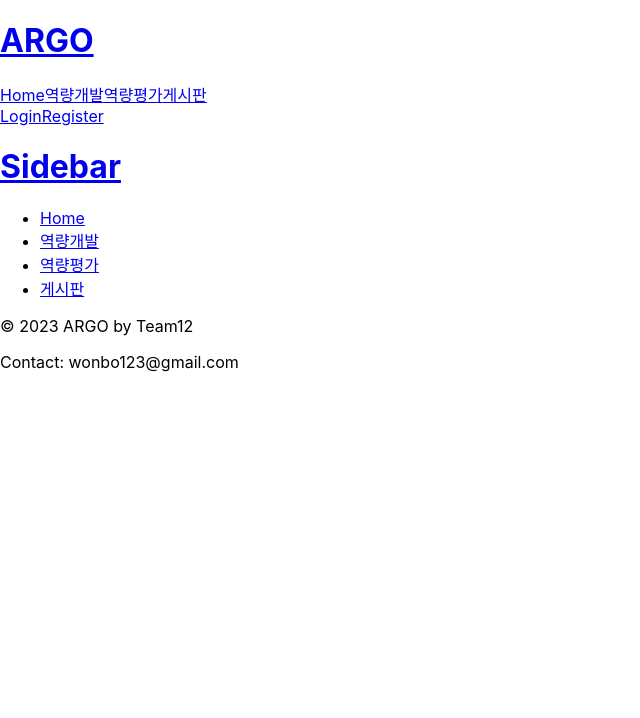
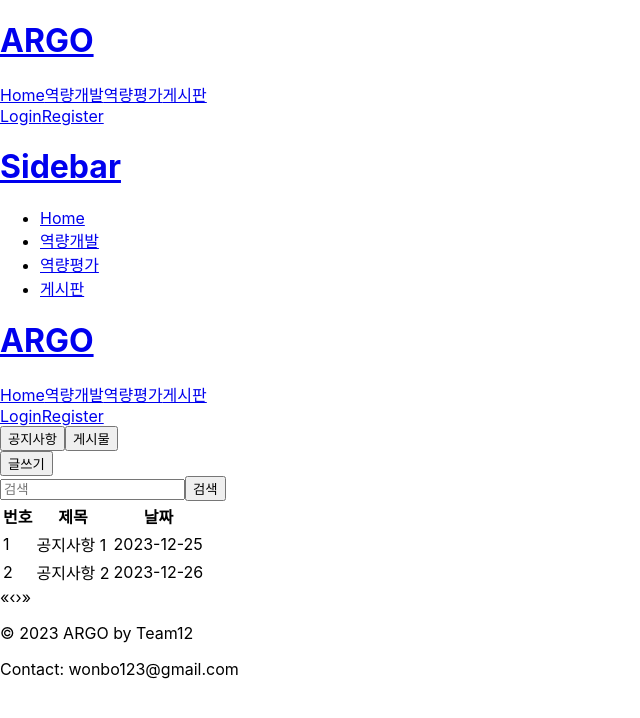
Before and after one commit to bonbi0604/argo, a React (Create React App) app in the folder frontend/: page /dashboard in a window 1280 px wide. Shown: the top 718 px of the page, without its empty margins (0-640 px from the left). Built offline with nearby package versions, Linux system fonts and the light colour scheme.

Commit message:
app.js에 Dashboard추가, 게시판, 게시글에 따른 페이지 생성

```diff
--- a/frontend/src/App.js
+++ b/frontend/src/App.js
@@ -11,6 +11,7 @@ import Home from "./views/homePage"
 import Login from "./views/loginPage"
 import Register from "./views/registerPage"
 import ProtectedPage from "./views/protectedPage"
+import Dashboard from "./views/Dashboard"
 
 function App() {
   return (
@@ -22,6 +23,7 @@ function App() {
           <Routes>
             <Route path="/login"  element={<Login />} />
             <Route path="/register" element={<Register />} />
+            <Route path="/dashboard" element={<Dashboard />} />
             <Route path="/" element={<Home />} />
           </Routes>
         </AuthProvider>
--- /dev/null
+++ b/frontend/src/components/NoticeBoard.js
@@ -0,0 +1,71 @@
+import React, { useState } from 'react';
+
+const NoticeBoard = () => {
+    const [selectedTab, setSelectedTab] = useState('notices'); // 선택된 탭 상태
+
+    // 공지사항과 게시물 데이터
+    const notices = [
+        { board_no: 1, id: 1, title: '공지사항 1', content: '관리자가 작성한 공지사항입니다.', timestamp: '2023-12-25' },
+        { board_no: 2, id: 2, title: '공지사항 2', content: '관리자가 작성한 공지사항입니다.', timestamp: '2023-12-26' },
+        // ... 다른 공지 데이터
+    ];
+
+    const posts = [
+        { board_no: 1, id: 3, title: '게시물 1', content: '사용자가 작성한 게시물입니다.', timestamp: '2023-12-27' },
+        { board_no: 2, id: 4, title: '게시물 2', content: '사용자가 작성한 게시물입니다.', timestamp: '2023-12-28' },
+        // ... 다른 게시글 데이터
+    ];
+
+    // 선택된 탭에 따라 데이터를 변경합니다.
+    const dataToShow = selectedTab === 'notices' ? notices : posts;
+
+    return (
+        <div className="mt-6">
+            <div className="tab-buttons">
+                <button
+                    className={`tab-button ${
+                        selectedTab === 'notices' ? 'active' : ''
+                    }`}
+                    onClick={() => setSelectedTab('notices')}
+                >
+                    공지사항
+                </button>
+                <button
+                    className={`tab-button ${
+                        selectedTab === 'posts' ? 'active' : ''
+                    }`}
+                    onClick={() => setSelectedTab('posts')}
+                >
+                    게시물
+                </button>
+            </div>
+            <button className="write-post">글쓰기</button>
+            <div className="search-bar">
+                <input type="text" placeholder="검색" className="search-input" />
+                <button className="search-button">검색</button>
+            </div>
+            <div className="data-table">
+                <table className="min-w-full">
+                    <thead>
+                        <tr className="border-b">
+                            <th className="text-left p-4">번호</th>
+                            <th className="text-left p-4">제목</th>
+                            <th className="text-left p-4">날짜</th>
+                        </tr>
+                    </thead>
+                    <tbody>
+                        {dataToShow.map((item) => (
+                            <tr key={item.board_no} className="border-b hover:bg-gray-50">
+                                <td className="p-4">{item.board_no}</td>
+                                <td className="p-4">{item.title}</td>
+                                <td className="p-4">{item.timestamp}</td>
+                            </tr>
+                        ))}
+                    </tbody>
+                </table>
+            </div>
+        </div>
+    );
+};
+
+export default NoticeBoard;
--- /dev/null
+++ b/frontend/src/components/Pagination.js
@@ -0,0 +1,38 @@
+import React, { useState, useEffect } from 'react';
+
+const Pagination = ({ totalItems, itemsPerPage, currentPage, setCurrentPage }) => {
+    // 전체 페이지 수 계산
+    const pageCount = Math.ceil(totalItems / itemsPerPage);
+
+    // 페이지 번호 배열 생성
+    const pageNumbers = [];
+    for (let i = 1; i <= pageCount; i++) {
+        pageNumbers.push(i);
+    }
+
+    // 페이지 이동 핸들러
+    const goToPage = (number) => {
+        setCurrentPage(number);
+    };
+
+    return (
+        <div className="flex justify-between items-center mt-4">
+            <div className="flex gap-1">
+                {/* 첫 페이지로 이동 */}
+                <a onClick={() => goToPage(1)} className="pagination-link">«</a>
+                {/* 이전 페이지로 이동 */}
+                <a onClick={() => goToPage(Math.max(1, currentPage - 1))} className="pagination-link">‹</a>
+                {/* 페이지 번호들 */}
+                {pageNumbers.map(number => (
+                    <a key={number} onClick={() => goToPage(number)} className={`pagination-link ${currentPage === number ? 'bg-blue-500 text-white' : ''}`}>{number}</a>
+                ))}
+                {/* 다음 페이지로 이동 */}
+                <a onClick={() => goToPage(Math.min(pageCount, currentPage + 1))} className="pagination-link">›</a>
+                {/* 마지막 페이지로 이동 */}
+                <a onClick={() => goToPage(pageCount)} className="pagination-link">»</a>
+            </div>
+        </div>
+    );
+};
+
+export default Pagination;
--- /dev/null
+++ b/frontend/src/views/Dashboard.js
@@ -0,0 +1,18 @@
+import React from 'react';
+import HeaderMenu from '../components/HeaderMenu';
+import NoticeBoard from '../components/NoticeBoard';
+import Pagination from '../components/Pagination';
+
+const Dashboard = () => {
+    return (
+        <div className="bg-gray-100">
+            <div className="container mx-auto mt-10 p-4 bg-white shadow-lg rounded-lg">
+                <HeaderMenu />
+                <NoticeBoard />
+                <Pagination />
+            </div>
+        </div>
+    );
+};
+
+export default Dashboard;
```
